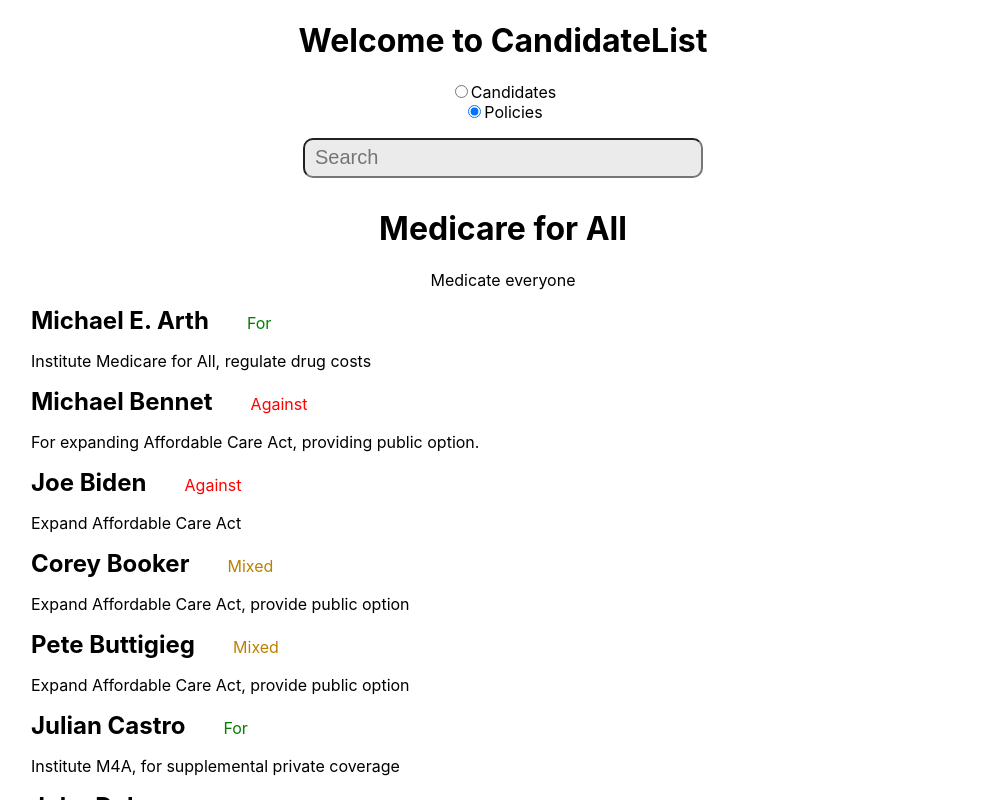
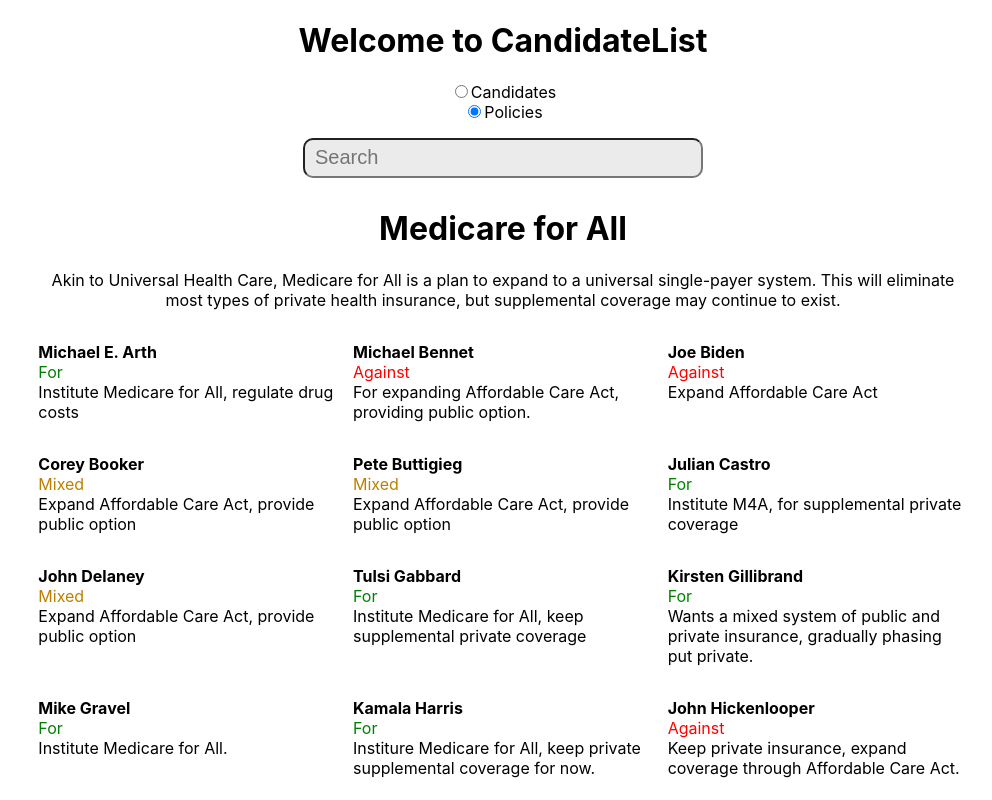
Before and after one commit to alexvarney/candidatelist_react, a React (Create React App) app: page / in a window 1280 px wide. Both pictures are taken after a click on the label "Policies". Shown: the top 800 px of the page, without its empty margins (137-1129 px from the left). Built offline with nearby package versions, Linux system fonts and the light colour scheme.

Commit message:
Added column layout to policy view

```diff
--- a/src/App.css
+++ b/src/App.css
@@ -100,21 +100,22 @@
   padding: none;
 }
 
+.text-position{
+  padding-left: 0.6em;
+}
+
 .text-position-for{
   color: green;
-  margin-left: 0.6em;
   text-transform: capitalize ;
 }
 
 .text-position-mixed{
   color: rgb(187, 128, 0);
-  margin-left: 0.6em;
   text-transform: capitalize !important;
 }
 
 .text-position-against{
   color: red;
-  margin-left: 0.6em;
   text-transform: capitalize !important;
 }
 
@@ -135,3 +136,19 @@
 .policy-description-text{
   text-align: center;
 }
+
+.policy-flex-container{
+  display: flex;
+  align-items: flex-start;
+  justify-content: space-around;
+  flex-direction: row;
+  flex-flow: row wrap;
+}
+
+.policy-flex-child{
+  width: 300px;
+}
+
+.policy-candidate-name{
+  font-weight: bold;
+}
--- a/src/App.js
+++ b/src/App.js
@@ -147,7 +147,7 @@
         <div key={policy.id}>
           {policy.positions.filter((position)=> position.name === candidate.id && position.status !== 'none').map((position)=>
             <div key={`${policy.id}-${position.name}`}>
-              <p><strong>{policy.display}</strong><span className={`text-position-${position.status}`}>{displayTextMap[position.status]}</span></p>
+              <p><strong>{policy.display}</strong><span className={`text-position text-position-${position.status}`}>{displayTextMap[position.status]}</span></p>
               <p>{position.description}</p>
             </div>
           )}
@@ -166,12 +166,17 @@
   <div className="policyExpander">
     <h1>{policy.display}</h1>
     <p className="policy-description-text">{policy.description}</p>
+    <div className="policy-flex-container">
     {policy.positions.filter(i=>i.status !== 'none' && i.status !== '').map((position) =>
-    <div key={`${policy.id}-${position.name}`}>
-      <p><span className="candidate-name">{getCandidateName(position.name, candidates)}</span> <span className={`text-position-${position.status}`}>{position.status}</span></p>
-      <p>{position.description}</p>
+    <div className="policy-flex-child" key={`${policy.id}-${position.name}`}>
+      <p>
+      <span className="policy-candidate-name">{getCandidateName(position.name, candidates)}</span><br/>
+      <span className={`text-position-${position.status}`}>{position.status}</span><br/>
+      <span>{position.description}</span>
+      </p>
     </div>
   )}
   </div>
+  </div>
   )
 }
--- a/src/Policies.js
+++ b/src/Policies.js
@@ -2,7 +2,7 @@
     {
         id: 'medicare_for_all',
         display: 'Medicare for All',
-        description: 'Medicate everyone',
+        description: 'Akin to Universal Health Care, Medicare for All is a plan to expand to a universal single-payer system. This will eliminate most types of private health insurance, but supplemental coverage may continue to exist.',
         positions: [
             {
                 name: 'mearth',
@@ -125,7 +125,7 @@
     {
         id: 'green_new_deal',
         display: 'Green New Deal',
-        description: 'Colour everything green!',
+        description: 'A proposed stimulus package to combat climate change and economic inequality. Key tenets involve transferring the country to 100% renewable energy, spurring growth in the green energy sector, and providing a living wage and paid family leave.',
         positions: [
             {
                 name: 'mearth',
```
